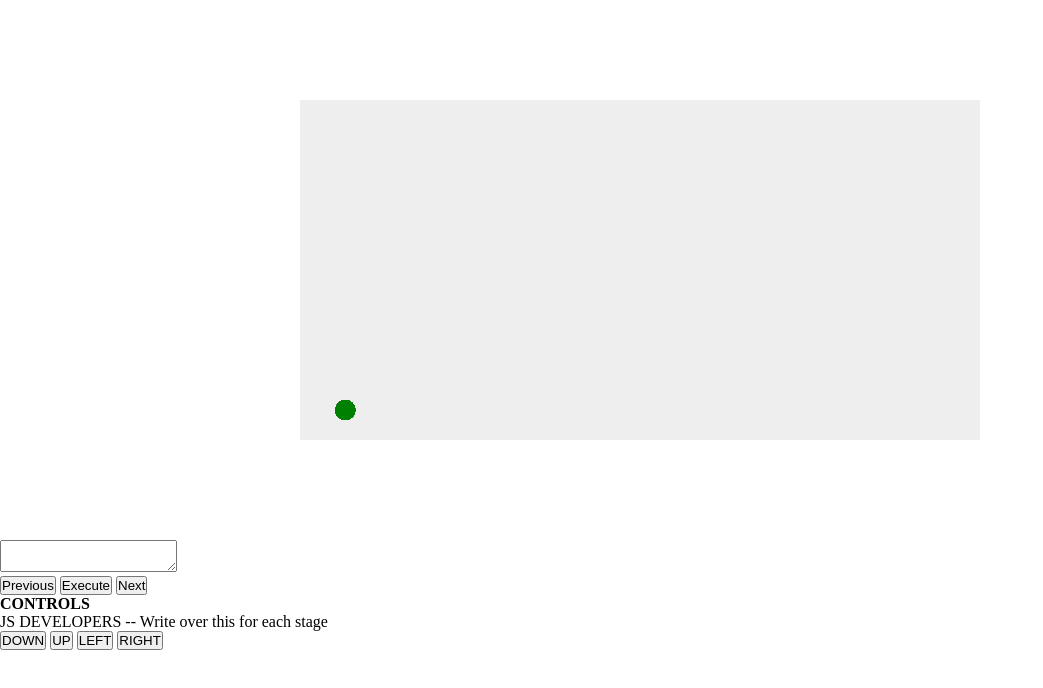
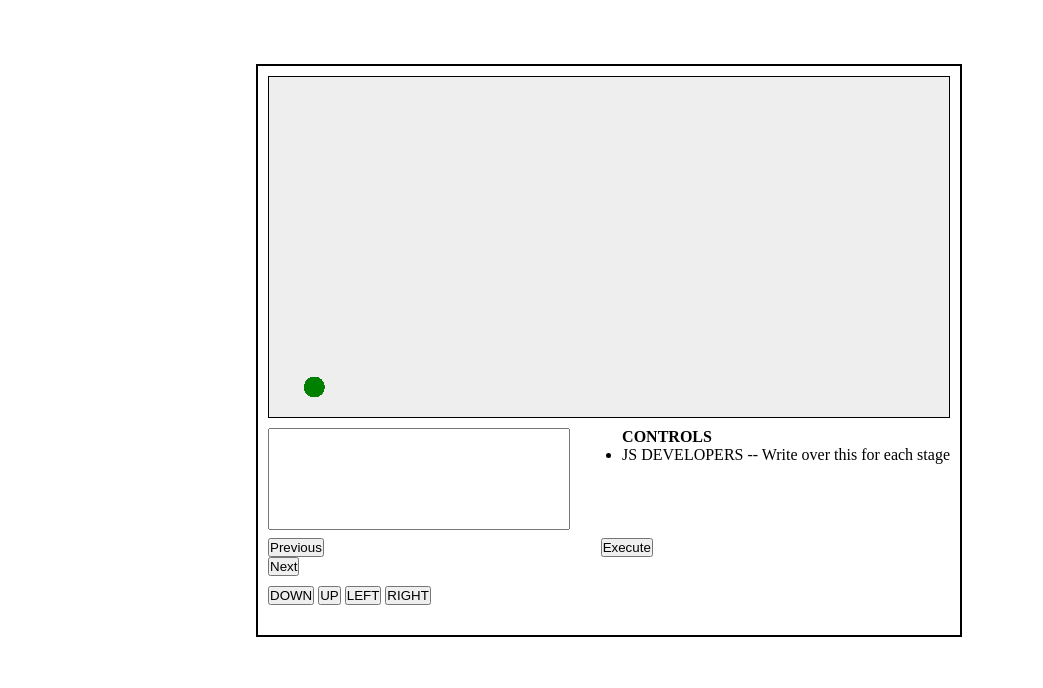
Before and after one commit to wnsqls901/HackathonGroupProject, a plain HTML site: page CODEFEST18-DAWOLVES-master/CODEFEST18-DAWOLVES/index.html in a window 1280 px wide. Shown: the whole page, without its empty margins (0-1043 px from the left). Drawn offline with Linux system fonts and the light colour scheme.

Commit message:
Modified css

```diff
--- a/CODEFEST18-DAWOLVES-master/CODEFEST18-DAWOLVES/index.html
+++ b/CODEFEST18-DAWOLVES-master/CODEFEST18-DAWOLVES/index.html
@@ -11,21 +11,23 @@
 <div id="wrapper">
     <canvas id="myCanvas" width="680" height="340"></canvas>
 		<script src="scripts/scripting.js"> </script>
+
 		<div class="textarea_format">
 			<textarea name="textareas" type="textarea" id="input" value="input"></textarea>
+
+			<span id="controls">
+				<b>CONTROLS</b>
+				<ul>
+					<li>JS DEVELOPERS -- Write over this for each stage</li>
+				</ul>
+			</span>
 		</div>
-		<div class
+
 		<div class="button_format">
 			<div id="button_panel">
 				<button name="previous" type="button" id="previous" value="prev">Previous</button>
 				<button name="execute" type="button" id="execute" value="exe">Execute</button>
 				<button name="next" type="button" id="next" value="next">Next</button>
-			</div>
-			<div id="controls">
-				<b>CONTROLS</b>
-				<ul>
-					<li>JS DEVELOPERS -- Write over this for each stage</li>
-				</ul>
 			</div>
 			<div class="developer_buttons">
 				<button name="down" type="button" id="down" value="down">DOWN</button>
--- a/CODEFEST18-DAWOLVES-master/CODEFEST18-DAWOLVES/style/styles.css
+++ b/CODEFEST18-DAWOLVES-master/CODEFEST18-DAWOLVES/style/styles.css
@@ -5,15 +5,45 @@
 canvas {
 	background: #eee;
 	display: block;
-	margin: 100px auto;
-}
-<<<<<<< HEAD
-#wrapper {
-	margin: 100px;
-	border: 1px;
+	border: 1px solid black;
 }
 
+#wrapper {
+	padding: 10px;
+	margin-left: 20%;
+	margin-top: 5%;
+	border: 2px solid black;
+	display: inline-block;
+}
+.textarea_format {
+	margin-top: 10px;
+	margin-bottom: 120px;
+
+}
+#input {
+	float: left;
+}
+#controls {
+	float: right;
+}
+#previous {
+	margin-right: 40%;
+}
+#execute {
+	margin-right: 40%
+}
+#Next {
+}
 .button_format {
-
->>>>>>> 069a7b10a53e807c90e6f14b6d578888371b352f
+	margin-top: 10px;
+	margin-bottom: 20px;
 }
+.developer_buttons {
+	margin-top: 10px;
+	margin-bottom: 10px;
+}
+textarea{
+	width:  300px;
+	height: 100px;
+	resize: none;
+}
```
